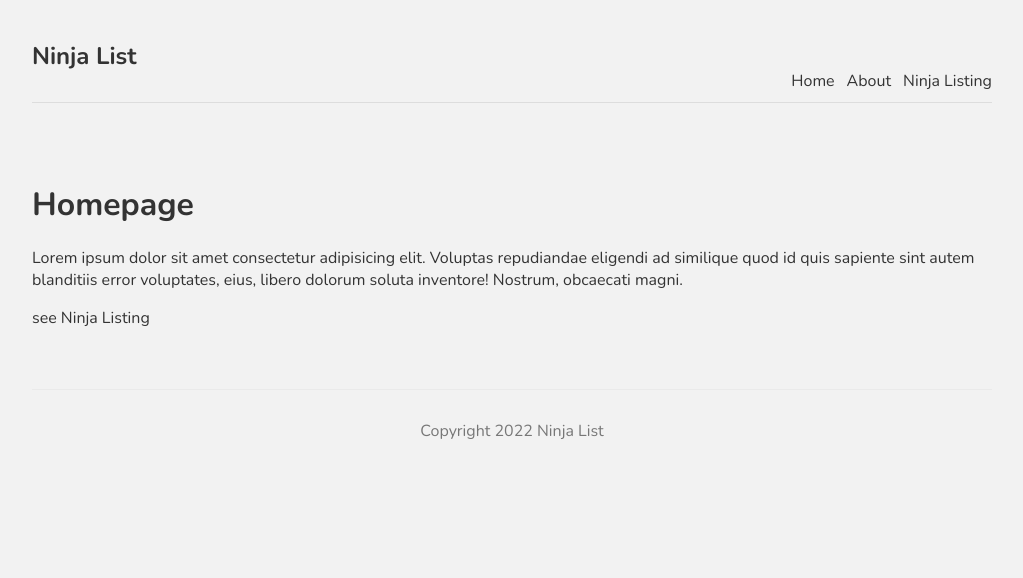
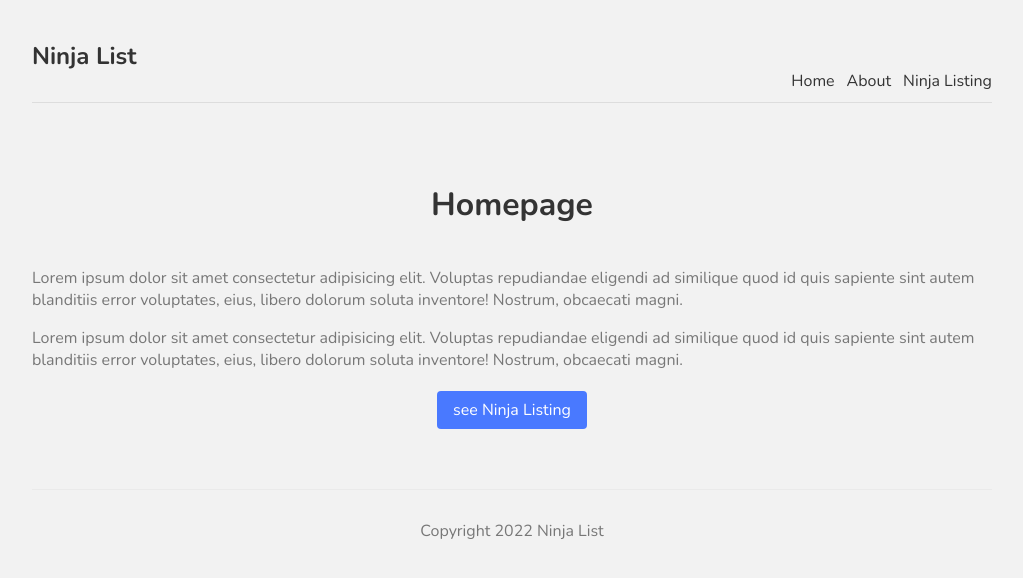
Before and after one commit to adham618/ninija-list, a Next.js app: page / in a window 1280 px wide. Shown: the top 578 px of the page, without its empty margins (128-1151 px from the left). Built offline with nearby package versions, Linux system fonts and the light colour scheme.

Commit message:
style the content

```diff
--- a/pages/index.tsx
+++ b/pages/index.tsx
@@ -4,13 +4,14 @@ import styles from '../styles/Home.module.css'
 
 const Home: NextPage = () => {
   return (
-    <>
-      <h1>Homepage</h1>
-      <p>Lorem ipsum dolor sit amet consectetur adipisicing elit. Voluptas repudiandae eligendi ad similique quod id quis sapiente sint autem blanditiis error voluptates, eius, libero dolorum soluta inventore! Nostrum, obcaecati magni.</p>
+    <div>
+      <h1 className={styles.title}>Homepage</h1>
+      <p className={styles.text}>Lorem ipsum dolor sit amet consectetur adipisicing elit. Voluptas repudiandae eligendi ad similique quod id quis sapiente sint autem blanditiis error voluptates, eius, libero dolorum soluta inventore! Nostrum, obcaecati magni.</p>
+      <p className={styles.text}>Lorem ipsum dolor sit amet consectetur adipisicing elit. Voluptas repudiandae eligendi ad similique quod id quis sapiente sint autem blanditiis error voluptates, eius, libero dolorum soluta inventore! Nostrum, obcaecati magni.</p>
       <Link href="/ninjas">
-        <a> see Ninja Listing</a>
+        <a className={styles.btn}> see Ninja Listing</a>
       </Link>
-    </>
+    </div>
   )
 }
 
```
